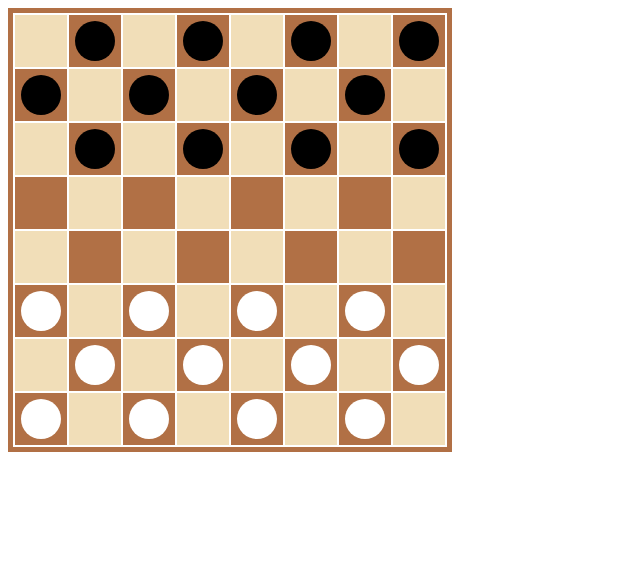
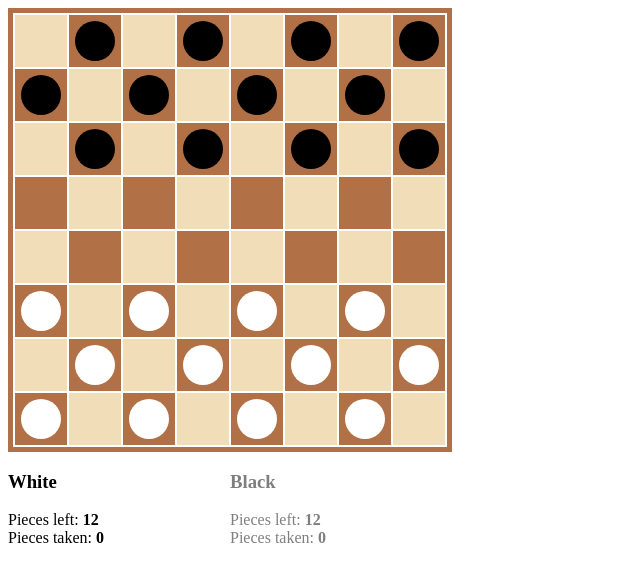
Before and after one commit to jkaho/checkers, a plain HTML site: page index.html in a window 1280 px wide. Shown: the whole page, without its empty margins (0-640 px from the left). Drawn offline with Linux system fonts and the light colour scheme.

Commit message:
Add UI for indicating turn and score

```diff
--- a/assets/script.js
+++ b/assets/script.js
@@ -9,8 +9,16 @@ let board = [
   20, null, 21, null, 22, null, 23, null
 ]
 
+// DOM references
+const spaces = document.querySelectorAll(".dark-space");
+const whiteBox = document.getElementById("white-box");
+const whitePiecesLeft = document.getElementById("white-pieces-left");
+const piecesTakenByWhite = document.getElementById("white-pieces-taken");
+const blackBox = document.getElementById("black-box");
+const blackPiecesLeft = document.getElementById("black-pieces-left");
+const piecesTakenByBlack = document.getElementById("black-pieces-taken");
+
 // Game variables
-const spaces = document.querySelectorAll(".dark-space");
 let whiteTurn = true;
 let possibleMoves = [];
 let selectedPieceId;
@@ -45,6 +53,21 @@ function setUpBoard() {
   blackPieces = document.querySelectorAll(".black-piece");
   whitePieces = document.querySelectorAll(".white-piece");
   determineTurn();
+  updateTurnIndicator();
+}
+
+function updateTurnIndicator() {
+  // Empty values
+  whitePiecesLeft.textContent = "";
+  blackPiecesLeft.textContent = "";
+  piecesTakenByWhite.textContent = "";
+  piecesTakenByBlack.textContent = "";
+
+  // Set new values
+  whitePiecesLeft.append(whiteScore);
+  blackPiecesLeft.append(blackScore);
+  piecesTakenByWhite.append(12 - blackScore);
+  piecesTakenByBlack.append(12 - whiteScore);
 }
 
 // Set pointer styles of pieces depending on turn
@@ -52,9 +75,13 @@ function determineTurn() {
   if (whiteTurn) {
     whitePieces.forEach(whitePiece => { whitePiece.style.cursor = "pointer" })
     blackPieces.forEach(blackPiece => { blackPiece.style.cursor = "context-menu" })
+    blackBox.classList.add("not-turn");
+    whiteBox.classList.remove("not-turn");
   } else {
     blackPieces.forEach(blackPiece => { blackPiece.style.cursor = "pointer" })
     whitePieces.forEach(whitePiece => { whitePiece.style.cursor = "context-menu" })
+    whiteBox.classList.add("not-turn");
+    blackBox.classList.remove("not-turn");
   }
 }
 
@@ -324,6 +351,7 @@ function handlePieceMove(newSpaceId, selectedPieceId, spacesJumped) {
   }
   switchTurns();
   determineTurn();
+  updateTurnIndicator();
 }
 
 // Determine num of opponent pieces left
--- a/assets/style.css
+++ b/assets/style.css
@@ -1,3 +1,7 @@
+body {
+  width: fit-content;
+}
+
 #board {
   border: 5px solid rgb(177, 112, 69);
 }
@@ -37,3 +41,21 @@ i {
 .possible-move {
   opacity: 0.5;
 }
+
+#turn-indicator {
+  width: 100%;
+  display: flex;
+}
+
+.turn-box {
+  width: 50%;
+  flex: 1;
+}
+
+.turn-box span {
+  font-weight: bold;
+}
+
+.not-turn {
+  opacity: 0.5;
+}
--- a/index.html
+++ b/index.html
@@ -93,5 +93,17 @@
       <td id="space-63" class="light-space"></td>
     </tr>
   </table>
+  <div id="turn-indicator">
+    <div id="white-box" class="turn-box">
+      <h3>White</h3>
+      <div class="pieces-left">Pieces left: <span id="white-pieces-left"></span></div>
+      <div class="pieces-taken">Pieces taken: <span id="white-pieces-taken"></span></div>
+    </div>
+    <div id="black-box" class="turn-box">
+      <h3>Black</h3>
+      <div class="pieces-left">Pieces left: <span id="black-pieces-left"></span></div>
+      <div class="pieces-taken">Pieces taken: <span id="black-pieces-taken"></span></div>
+    </div>
+  </div>
 </body>
 </html>
```
